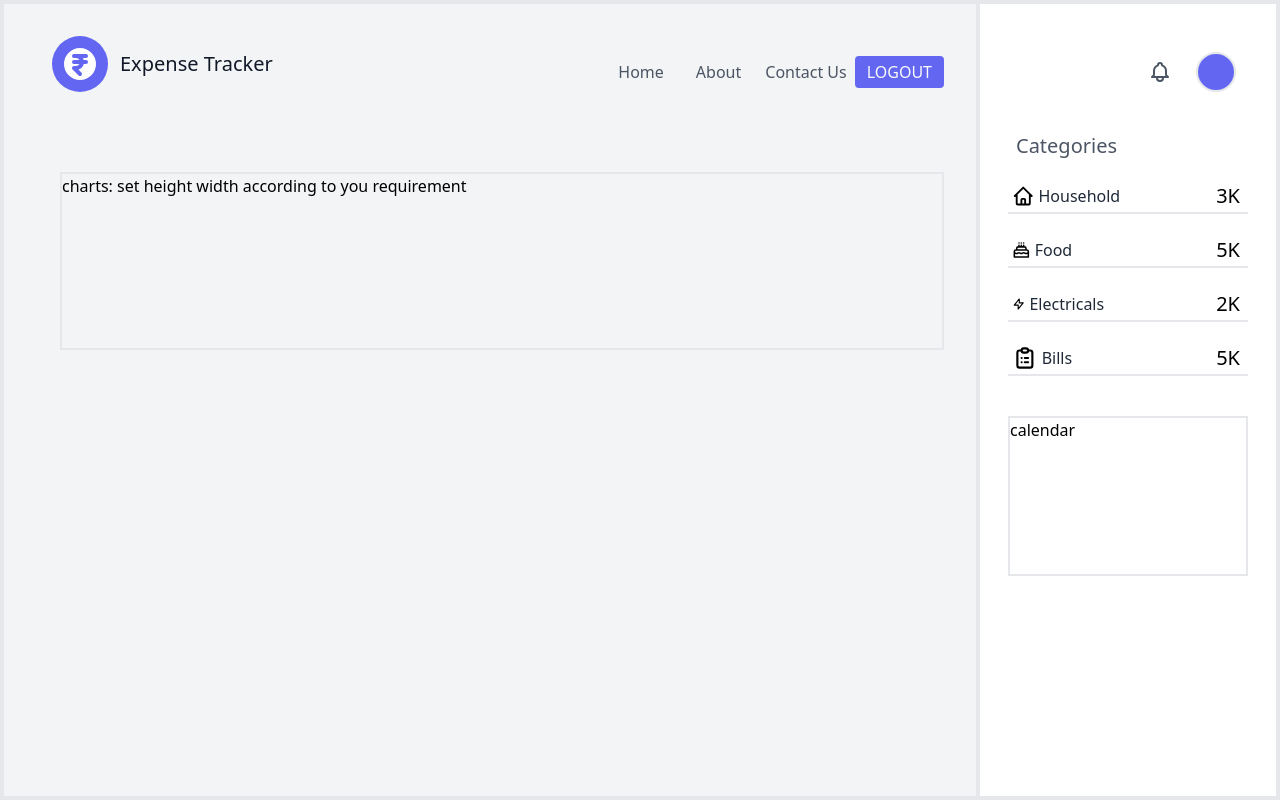
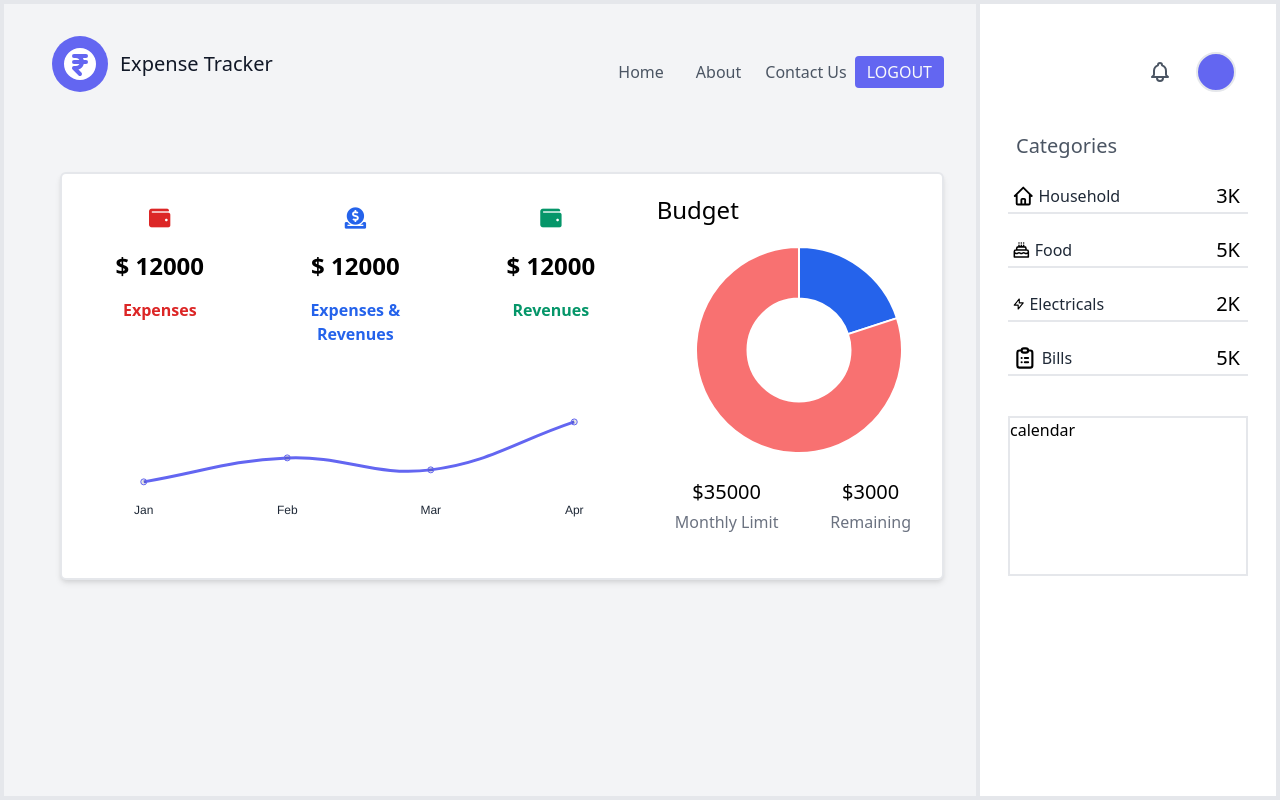
Before and after one commit to Yash-s-Code-Camp/expense-tracker, a PHP site: page /dashboard.php in a window 1280 px wide. Run offline with PHP 8.4, Linux system fonts and the light colour scheme; a user stored in the database is signed in; a map, chart or similar area stays blank; some libraries are stand-ins or nearby versions.

Commit message:
Dashboard's chart section added

```diff
--- a/src/dashboard.php
+++ b/src/dashboard.php
@@ -1,10 +1,10 @@
 <?php
     // include "./layouts/top.php";
     session_start();
-    if (!isset($_SESSION['email']))
-    {
-        header("location:login.php");
-    }
+    // if (!isset($_SESSION['email']))
+    // {
+    //     header("location:login.php");
+    // }
 ?>
 
 <div class="h-full w-full border-2 flex">
@@ -12,9 +12,52 @@
         <div>
             <?php include "./layouts/top.php"; ?>
         </div>
-        <div class="border-2 mt-12 ml-14 mr-8 w-auto h-auto">
-           charts: set height width according to you requirement
-           <canvas id="chart" class="chartjs" width="undefined" height="undefined"></canvas>
+        <div class="border-2 mt-12 ml-14 mr-8 rounded-md bg-white shadow-md w-auto h-auto">
+            <div class="flex flex-col md:flex-row flex-wrap w-full">
+                <div class="flex flex-col w-full  lg:w-2/3 ">
+                    <div class="flex flex-wrap w-full">
+                        <div class="w-1/3 p-5 text-center">
+                            <i class="fas fa-wallet fa-lg w-full text-red-600 p-4 "></i>
+                            <p class="font-semibold text-2xl text-2x p-2">$ 12000</p>
+                            <p class="text-red-600 font-semibold p-2">Expenses</p>
+                        </div>
+                        <div class="w-1/3 p-5 text-center">
+                            <i class="fas fa-donate fa-lg w-full text-blue-600 p-4"></i>
+                            <p class="font-semibold text-2xl text-2x p-2">$ 12000</p>
+                            <p class="text-blue-600 font-semibold p-2">Expenses & Revenues</p>
+                        </div>
+                        <div class="w-1/3 p-5 text-center">
+                            <i class="fas fa-wallet fa-lg w-full text-green-600 p-4"></i>
+                            <p class="font-semibold text-2xl p-2">$ 12000</p>
+                            <p class="text-green-600 font-semibold p-2">Revenues</p>
+                        </div>
+                    </div>
+                    <div class="">
+                       <canvas id="chart" class="chartjs" width="undefined" height="undefined"></canvas>
+                    </div>
+                </div>
+                <div class="w-full lg:w-1/3">
+                    <div class="flex flex-col  flex-wrap w-full ">
+                        <div class="px-2 py-5 text-2xl font-medium">Budget</div>
+                        <div class="h-52 ">
+                           <canvas id="chart-doughnut" class="chartjs" width="undefined" height="undefined"></canvas>
+
+                        </div>
+                        <div class="px-2 py-5 text-md font-medium text-center flex space-x-1 ">
+                            <div class="w-1/2">
+                                <p class="text-xl py-1">$35000</p>
+                                <p class="text-gray-500">Monthly Limit</p>
+                            </div>
+                            <div class="w-1/2">
+                                <p class="text-xl py-1">$3000</p>
+                                <p class="text-gray-500">Remaining</p>
+                            </div>
+                        </div>
+                    </div>
+                </div>
+
+            </div>
+
         </div>
     </div>
     <div class="border-2 w-auto flex flex-col justify-start items-center">
@@ -131,7 +174,7 @@
     </div>
 </div>-->
 
-<!-- <script>
+<script>
     new Chart(document.getElementById("chart"), {
         "type": "bar",
         "data": {
@@ -146,6 +189,8 @@
             }]
         },
         "options": {
+            "responsive": true,
+            "maintainAspectRatio": false,
             "scales": {
                 "yAxes": [{
                     "ticks": {
@@ -179,4 +224,36 @@
 
         }
     });
-</script> -->
+
+    new Chart(document.getElementById("chart-doughnut"), {
+        "type": "doughnut",
+        "data":{
+            "labels": [ "Expense", "Budget"],
+            "datasets": [
+                {
+                    "label": "Expense",
+                    "data": [10,40],
+                    "backgroundColor": [
+                    "rgba(37, 99, 235)",
+                    "rgba(248, 113, 113)",
+                    ],
+                    // "borderColor": [
+                    // "gray",
+                    // "gray"
+                    // ],
+                    // "borderWidth": [2,2]
+                }
+            ],
+
+        },
+        "options": {
+            "responsive": true,
+            "maintainAspectRatio": false,
+            "legend": {
+                "display": false
+            },
+
+        }
+
+    });
+</script>
--- a/src/layouts/top.php
+++ b/src/layouts/top.php
@@ -11,6 +11,7 @@
   <link rel="stylesheet" href="style.css">
   <script src="main.js" defer></script>
   <script src="https://cdnjs.cloudflare.com/ajax/libs/Chart.js/2.8.0/Chart.bundle.min.js" integrity="sha256-xKeoJ50pzbUGkpQxDYHD7o7hxe0LaOGeguUidbq6vis=" crossorigin="anonymous"></script>
+  <link rel="stylesheet" href="https://use.fontawesome.com/releases/v5.3.1/css/all.css">
 
 </head>
 
--- a/src/style.css
+++ b/src/style.css
@@ -10,8 +10,8 @@
 */
 
 *,
-::before,
-::after {
+*::before,
+*::after {
 	box-sizing: border-box;
 }
 
@@ -19,7 +19,7 @@
 Use a more readable tab size (opinionated).
 */
 
-html {
+:root {
 	-moz-tab-size: 4;
 	-o-tab-size: 4;
 	   tab-size: 4;
@@ -725,32 +716,26 @@
 .h-12 {
 	height: 3rem;
 }
-.h-3 {
-	height: 0.75rem;
-}
-.h-3\/5 {
-	height: 60%;
-}
 .h-60 {
 	height: 15rem;
 }
-.h-40 {
-	height: 10rem;
+.h-48 {
+	height: 12rem;
 }
-.h-0 {
-	height: 0px;
-}
-.h-72 {
-	height: 18rem;
-}
-.h-screen {
-	height: 100vh;
+.h-52 {
+	height: 13rem;
 }
 .w-full {
 	width: 100%;
 }
 .w-auto {
 	width: auto;
+}
+.w-2\/3 {
+	width: 66.666667%;
+}
+.w-1\/3 {
+	width: 33.333333%;
 }
 .w-6 {
 	width: 1.5rem;
@@ -778,6 +760,12 @@
 }
 .w-12 {
 	width: 3rem;
+}
+.w-1\/4 {
+	width: 25%;
+}
+.w-1\/2 {
+	width: 50%;
 }
 .flex-1 {
 	flex: 1 1 0%;
@@ -830,11 +821,19 @@
 	margin-right: calc(1.25rem * var(--tw-space-x-reverse));
 	margin-left: calc(1.25rem * calc(1 - var(--tw-space-x-reverse)));
 }
+.space-x-1 > :not([hidden]) ~ :not([hidden]) {
+	--tw-space-x-reverse: 0;
+	margin-right: calc(0.25rem * var(--tw-space-x-reverse));
+	margin-left: calc(0.25rem * calc(1 - var(--tw-space-x-reverse)));
+}
 .rounded-lg {
 	border-radius: 0.5rem;
 }
 .rounded {
 	border-radius: 0.25rem;
+}
+.rounded-md {
+	border-radius: 0.375rem;
 }
 .rounded-3xl {
 	border-radius: 1.5rem;
@@ -918,6 +917,12 @@
 }
 .p-2 {
 	padding: 0.5rem;
+}
+.p-3 {
+	padding: 0.75rem;
+}
+.p-4 {
+	padding: 1rem;
 }
 .px-24 {
 	padding-left: 6rem;
@@ -971,6 +976,18 @@
 	padding-left: 0.5rem;
 	padding-right: 0.5rem;
 }
+.py-5 {
+	padding-top: 1.25rem;
+	padding-bottom: 1.25rem;
+}
+.py-10 {
+	padding-top: 2.5rem;
+	padding-bottom: 2.5rem;
+}
+.py-20 {
+	padding-top: 5rem;
+	padding-bottom: 5rem;
+}
 .pl-2 {
 	padding-left: 0.5rem;
 }
@@ -1087,6 +1098,10 @@
 	--tw-text-opacity: 1;
 	color: rgba(185, 28, 28, var(--tw-text-opacity));
 }
+.text-blue-600 {
+	--tw-text-opacity: 1;
+	color: rgba(37, 99, 235, var(--tw-text-opacity));
+}
 .text-gray-800 {
 	--tw-text-opacity: 1;
 	color: rgba(31, 41, 55, var(--tw-text-opacity));
@@ -1107,8 +1122,24 @@
 	--tw-text-opacity: 1;
 	color: rgba(99, 102, 241, var(--tw-text-opacity));
 }
+.text-red-600 {
+	--tw-text-opacity: 1;
+	color: rgba(220, 38, 38, var(--tw-text-opacity));
+}
+.text-green-600 {
+	--tw-text-opacity: 1;
+	color: rgba(5, 150, 105, var(--tw-text-opacity));
+}
+.text-green-500 {
+	--tw-text-opacity: 1;
+	color: rgba(16, 185, 129, var(--tw-text-opacity));
+}
 .underline {
 	text-decoration: underline;
+}
+.shadow-md {
+	--tw-shadow: 0 4px 6px -1px rgba(0, 0, 0, 0.1), 0 2px 4px -1px rgba(0, 0, 0, 0.06);
+	box-shadow: var(--tw-ring-offset-shadow, 0 0 #0000), var(--tw-ring-shadow, 0 0 #0000), var(--tw-shadow);
 }
 .shadow-xl {
 	--tw-shadow: 0 20px 25px -5px rgba(0, 0, 0, 0.1), 0 10px 10px -5px rgba(0, 0, 0, 0.04);
@@ -1236,9 +1279,31 @@
 		width: 33.333333%;
 	}
 
+	.lg\:w-2\/3 {
+		width: 66.666667%;
+	}
+
+	.lg\:w-1\/3 {
+		width: 33.333333%;
+	}
+
+	.lg\:flex-row {
+		flex-direction: row;
+	}
+
 	.lg\:px-64 {
 		padding-left: 16rem;
 		padding-right: 16rem;
+	}
+
+	.lg\:px-2 {
+		padding-left: 0.5rem;
+		padding-right: 0.5rem;
+	}
+
+	.lg\:py-5 {
+		padding-top: 1.25rem;
+		padding-bottom: 1.25rem;
 	}
 }
 @media (min-width: 1280px) {
```
Also changed, not shown: other parts of src/style.css (+37 -40 lines).
